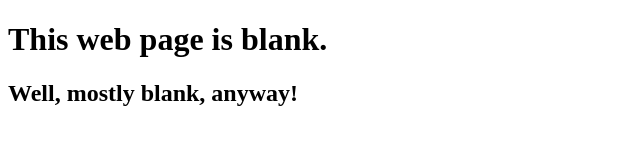
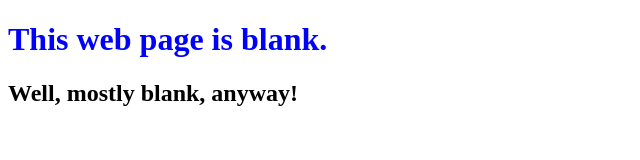
Before and after one commit to CoreKeeper/0main_openSAP_repo, a plain HTML site: page index.html in a window 1280 px wide. Shown: the whole page, without its empty margins (0-640 px from the left). Drawn offline with Linux system fonts and the light colour scheme.

Commit message:
added blue color to first header

```diff
--- a/index.html
+++ b/index.html
@@ -5,7 +5,7 @@
 		<title>An Empty Web Page </title>
 		</head>
 		<body>
-			<h1>This web page is blank.</h1>
+			<h1 style="color: Blue">This web page is blank.</h1>
 			<h2>Well, mostly blank, anyway!</h2>
 			</body>
 
```
